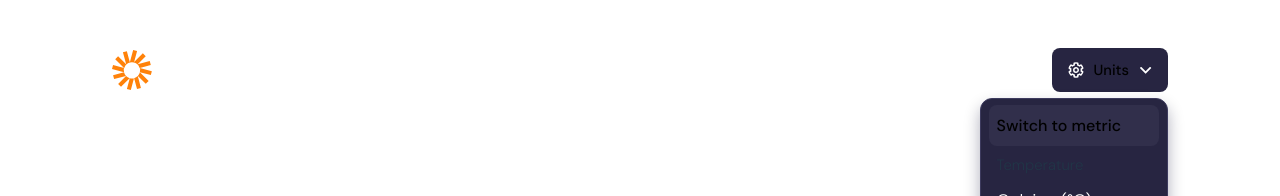
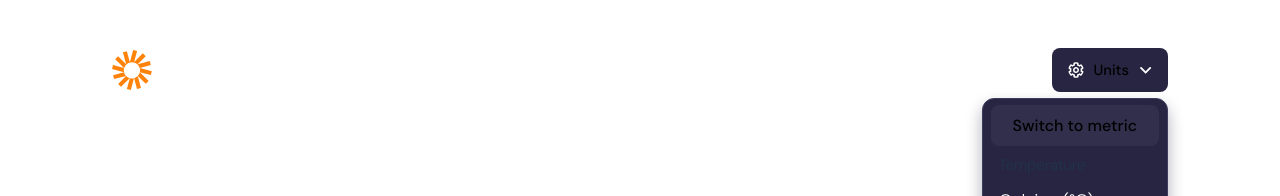
Before and after one commit to rick-oss/weather-now, a React (Vite) app: page / in a window 1280 px wide. Both pictures are taken after a click on the button "Units". Shown: the top 196 px of the page. Built offline with nearby package versions, Linux system fonts and the light colour scheme; no server answers.

Commit message:
refactor: update styles of switch units button

```diff
--- a/src/components/dropdown/UnitsDropdown.module.css
+++ b/src/components/dropdown/UnitsDropdown.module.css
@@ -22,20 +22,18 @@
 }
 
 .units_dropdown button {
-  padding: 10px 8px;
+  width: 100%;
+  padding: 10px 0;
   border: none;
   border-radius: 8px;
+  cursor: pointer;
   background-color: var(--neutral-700);
+}
+
+.units_dropdown button:hover {
+  box-shadow: 0 0 3px hsl(0, 0%, 100%);
 }
 
 .units_dropdown button span {
   font-size: 1.2em;
-  margin-right: 30px;
 }
-
-.divider {
-  content: "";
-  height: 0;
-  width: 100%;
-  border: 1px solid var(--neutral-700);
-}
```
